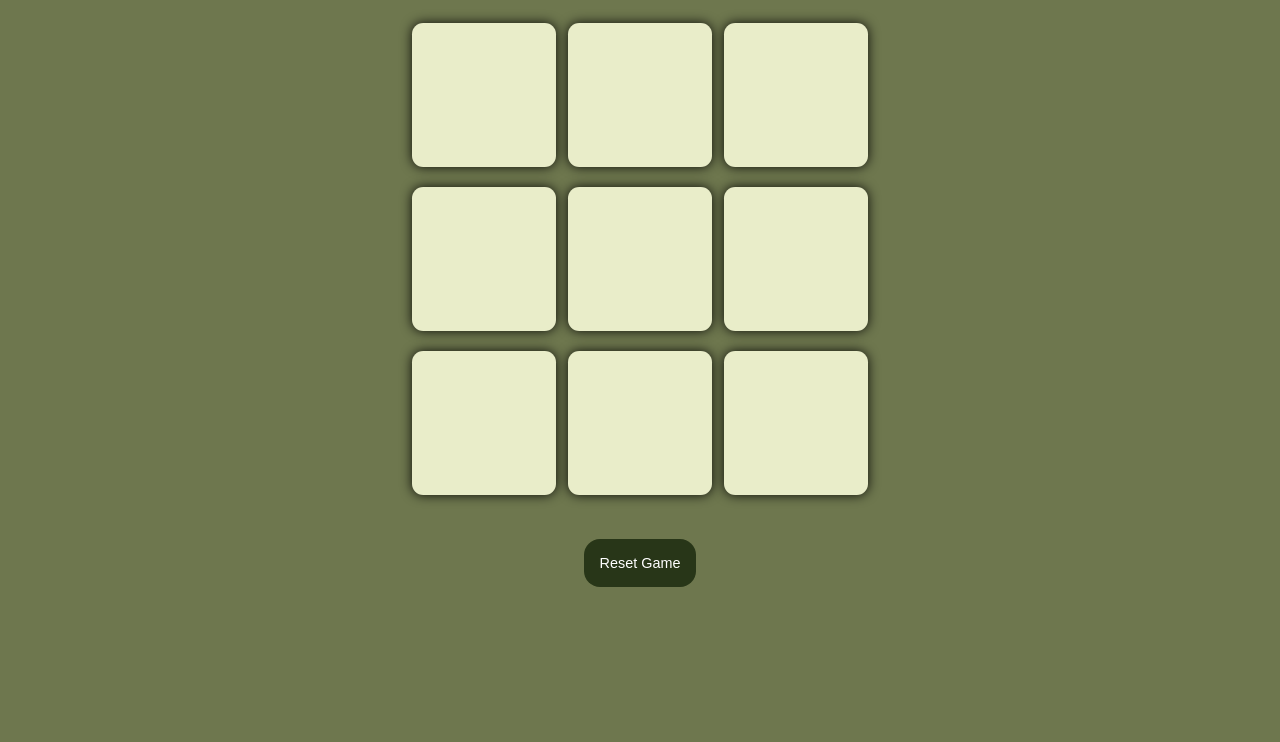
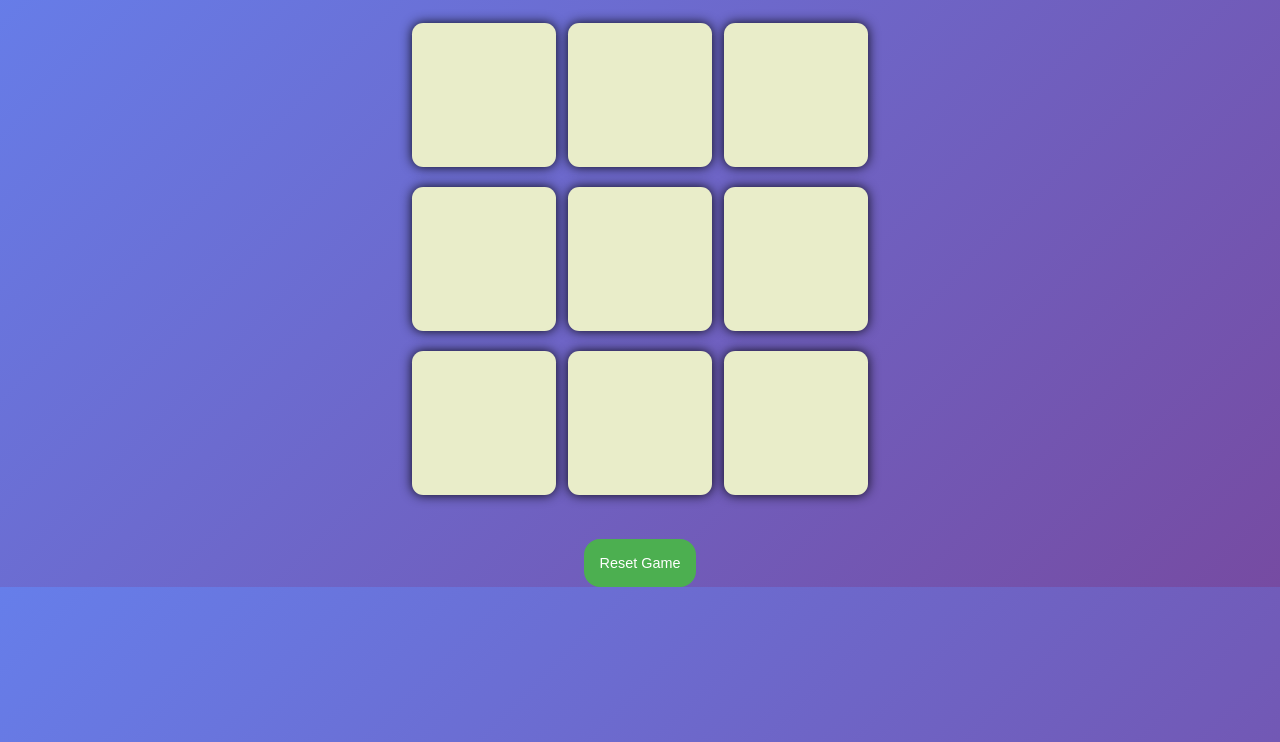
Before and after one commit to vishaljavare4/Tic-Tac-Toe2, a plain HTML site: page index.html in a window 1280 px wide. Shown: the part 58-800 px from the top of the page. Drawn offline with Linux system fonts and the light colour scheme.

Commit message:
Changes done

```diff
--- a/styles.css
+++ b/styles.css
@@ -4,7 +4,8 @@
 }
 
 body {
-    background-color: #6e774e;
+    /* background-color: #6e774e; */
+    background: linear-gradient(135deg, #667eea 0%, #764ba2 100%);
     text-align: center;
 }
 
@@ -40,7 +41,7 @@ body {
 #reset-btn {
     padding: 1rem;
     font-size: 0.9rem;
-    background-color: #283618;
+    background-color: #4CAF50;
     color: white;
     cursor: pointer;
     border-radius: 1rem;
```
